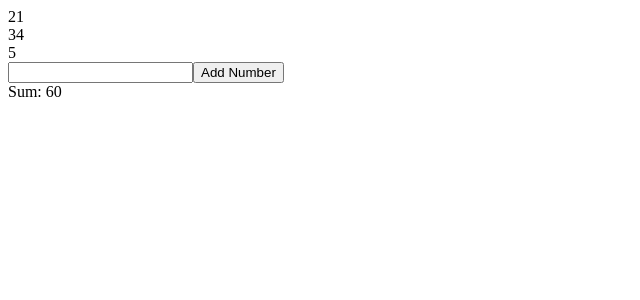
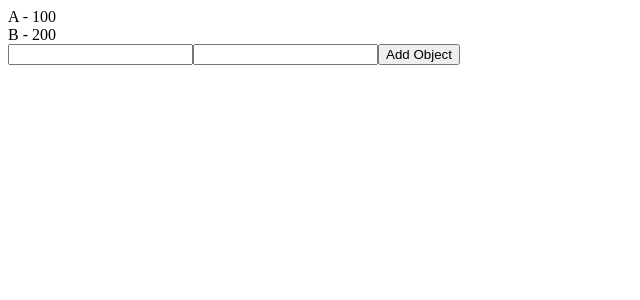
Before and after one commit to mekzqza/WebProgramming-Fornt, a Next.js app: page / in a window 1280 px wide. Shown: the top 300 px of the page, without its empty margins (0-640 px from the left). Built offline with nearby package versions, Linux system fonts and the light colour scheme.

Commit message:
Add ListOfObject component to Home page Lab2.5 ข้อ2

```diff
--- a/app/Lab2.5/ListOfObject.tsx
+++ b/app/Lab2.5/ListOfObject.tsx
@@ -0,0 +1,34 @@
+'use client';
+import { useState } from "react";
+
+export interface Data{
+    name:string;
+    price:string;
+}
+
+export default function ListOfObject(){
+    const [lst,setLst] = useState<Data[]>([{name:'A',price:"100"},{name:'B',price:"200"}]);
+    const [intPutName, setIntPutName] = useState<string>('');
+    const [intPutPrice, setIntPutPrice] = useState<string>('');
+
+
+    const overwrite =()=>{
+        const newObj:Data={name:intPutName,price:(intPutPrice)};
+        setLst([...lst,newObj]);
+        setIntPutName('');
+        setIntPutPrice('');
+    }
+
+
+    return(
+        <div>
+            {lst.map((obj,index) =>(
+                <div key={index}>{obj.name} - {obj.price}</div>
+            ))}
+            <input type="text" value={intPutName} onChange={(e) => setIntPutName(e.target.value)} />
+            <input type="text" value={intPutPrice} onChange={(e) => setIntPutPrice(e.target.value)} />
+
+            <button onClick={overwrite}>Add Object</button>
+        </div>
+    );
+}
--- a/app/page.tsx
+++ b/app/page.tsx
@@ -1,11 +1,11 @@
 'use client';
 
-import ListOfNumber from './Lab2.5/LisitOfNumber';
+import ListOfObject from './Lab2.5/ListOfObject';
 
 export default function Home() {
   return (
     <main>
-      <ListOfNumber />
+      <ListOfObject />
     </main>
   );
 }
```
